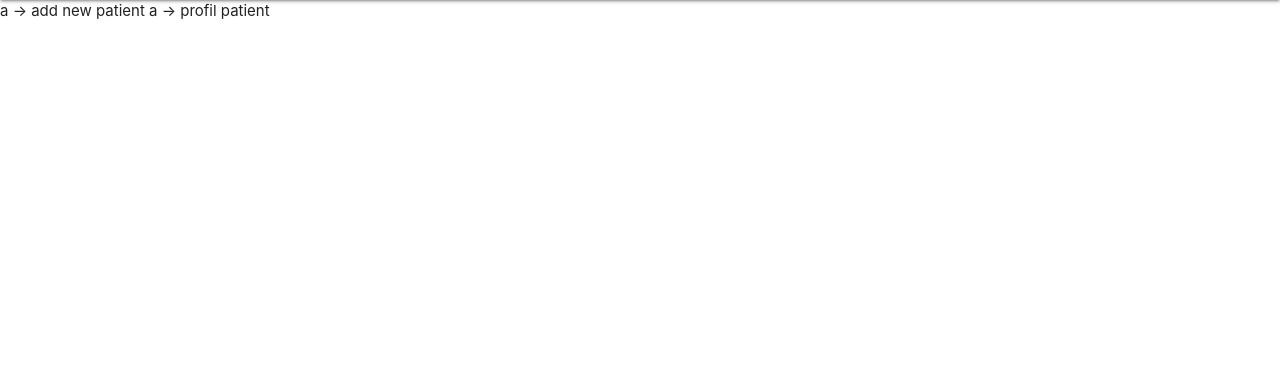
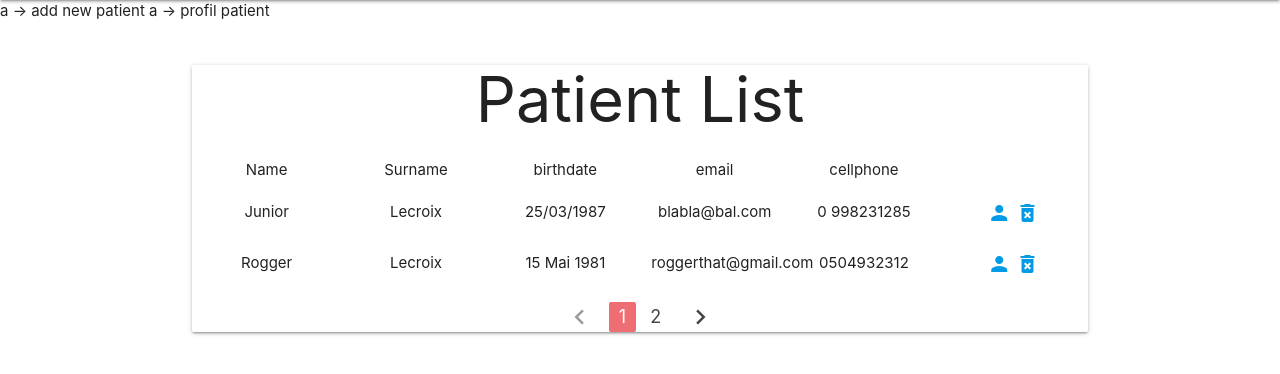
Before and after one commit to ALBANO-Daniel/LaManu-CHU-dashboard, a PHP site: page /patientlist in a window 1280 px wide. Shown: the part 64-438 px from the top of the page. Run offline with PHP 8.4, Linux system fonts and the light colour scheme; data that the repository does not hold is empty; some libraries are stand-ins or nearby versions.

Commit message:
wip patient List

```diff
--- a/controllers/patientAddController.php
+++ b/controllers/patientAddController.php
@@ -42,6 +42,7 @@ if ($_SERVER['REQUEST_METHOD'] == 'POST') {
     //===================== birthdate : Nettoyage et validation =======================
     $birthdate = trim(filter_input(INPUT_POST, 'birthdate', FILTER_SANITIZE_SPECIAL_CHARS));
 
+
     if (!empty($birthdate)) {
         $test = filter_var($birthdate, FILTER_VALIDATE_REGEXP, array("options" => array("regexp" => '/' . REGEX_DATE . '/')));
         if (!$test) {
@@ -50,6 +51,8 @@ if ($_SERVER['REQUEST_METHOD'] == 'POST') {
     } else {
         $error["birthdate"] = "La date de naissance est obligatoire!!";
     }
+
+
     //===================== email : Nettoyage et validation =======================
     $email = trim(filter_input(INPUT_POST, 'email', FILTER_SANITIZE_EMAIL));
     if (!empty($email)) {
--- a/views/patientList.php
+++ b/views/patientList.php
@@ -1,2 +1,70 @@
 a -> add new patient
 a -> profil patient
+<?php
+$patientList[0]["firstname"] = 'Rogger';
+$patientList[0]["lastname"] = 'Lecroix';
+$patientList[0]["birthdate"] = '15 Mai 1981';
+$patientList[0]["email"] = 'roggerthat@gmail.com';
+$patientList[0]["cellphone"] = '0504932312';
+
+
+?>
+
+<main class="container">
+    <div class="card center">
+
+        <h1>Patient List</h1>
+        <section class="listPatient">
+            <div class="row">
+                <div class="col m2">Name</div>
+                <div class="col m2">Surname</div>
+                <div class="col m2">birthdate</div>
+                <div class="col m2">email</div>
+                <div class="col m2">cellphone</div>
+                <div class="col m2">
+                </div>
+            </div>
+            <div class="row">
+                <div class="col m2">Junior</div>
+                <div class="col m2">Lecroix</div>
+                <div class="col m2">25/03/1987</div>
+                <div class="col m2">blabla@bal.com</div>
+                <div class="col m2">0 998231285</div>
+                <div class="col m2">
+                    <a href="#!"><i class="material-icons">person</i></a></li>
+                    <a href="#!"><i class="material-icons">delete_forever</i></a></li>
+                </div>
+            </div>
+            <!-- patient list  -->
+            <?php
+            foreach ($patientList as $key => $value) { ?>
+                <div class="row">
+                    <div class="col m2"><?= $patientList[$key]["firstname"] ?></div>
+                    <div class="col m2"><?= $patientList[$key]["lastname"] ?></div>
+                    <div class="col m2"><?= $patientList[$key]["birthdate"] ?></div>
+                    <div class="col m2"><?= $patientList[$key]["email"] ?></div>
+                    <div class="col m2"><?= $patientList[$key]["cellphone"] ?></div>
+                    <div class="col m2">
+                        <a href="?profilpatient=<?= $key ?>"><i class="material-icons">person</i></a></li>
+                        <a href="?deletepatient=<?= $key ?>"><i class="material-icons">delete_forever</i></a></li>
+                    </div>
+                </div>
+            <?php } ?>
+            <!-- pagination list  -->
+            <ul class="row pagination">
+                <li class="disabled"><a href="?page=<?= $patientListPagesActual + 1 ?>"><i class="material-icons">chevron_left</i></a></li>
+
+                <li class="active"><a href="?page=<?= $patientListPages[0] ?>">1</a></li>
+                <?php foreach ($patientListPages as $key => $value) { ?>
+                    <li class="<? $isSelectedPatientListPage ? 'active' : 'waves-effect' ?>">
+                        <a href="?page=<?= $patientListPages[$key] ?>"><?= $key ?></a>
+                    </li>
+                <?php } ?>
+                <li class="waves-effect"><a href="#!">2</a></li>
+
+                <li class="waves-effect"><a href="?page=<?= $patientListPagesActual + 1 ?>"><i class="material-icons">chevron_right</i></a></li>
+            </ul>
+        </section>
+    </div>
+
+</main>
```
